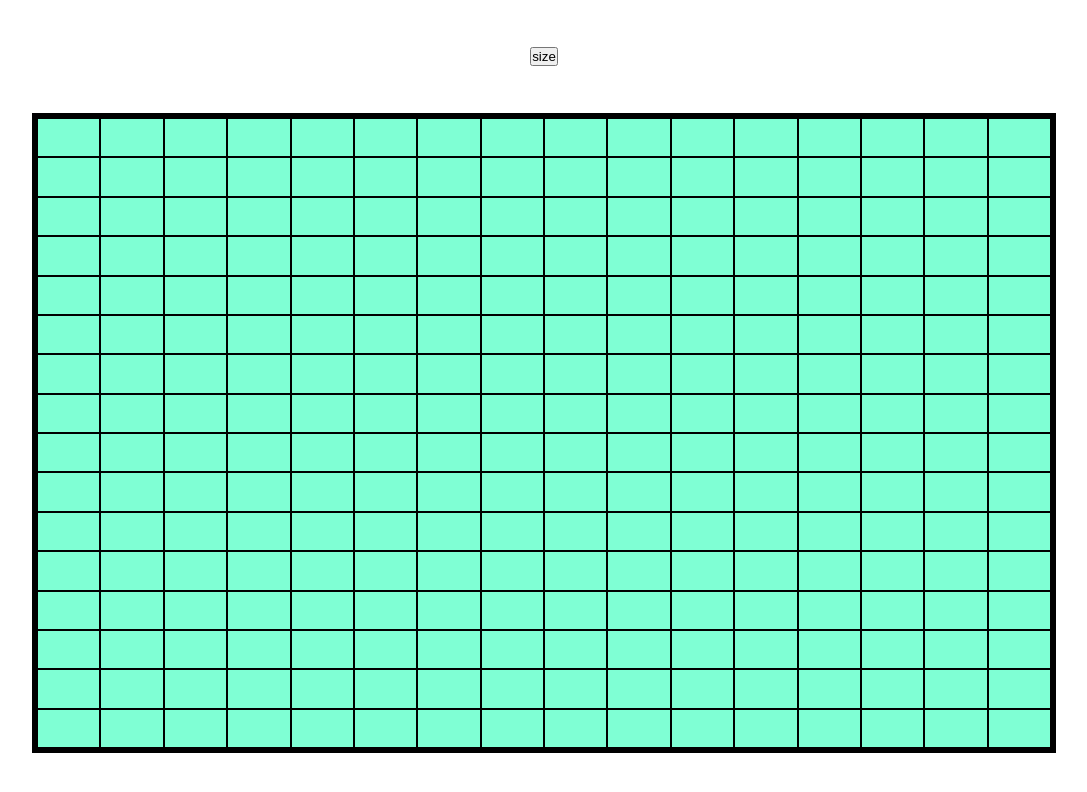
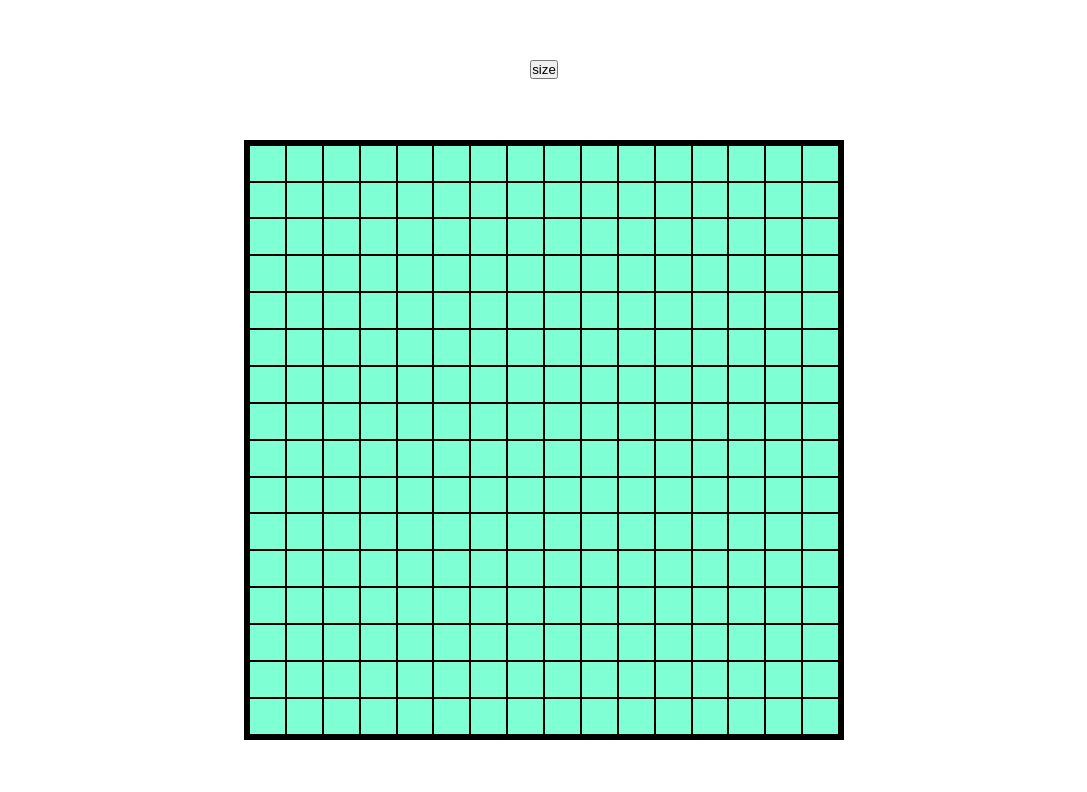
Before and after one commit to Danielfinx/odin_Etch-a-Sketch, a plain HTML site: page index.html in a window 1280 px wide. Shown: the whole page, without its empty margins (96-1183 px from the left). Drawn offline with Linux system fonts and the light colour scheme.

Commit message:
Changes in the size of the Grid & in the README.md file

```diff
--- a/style.css
+++ b/style.css
@@ -14,8 +14,8 @@ body {
 }
 
 #container {
-    height: 80%;
-    width: 80%;
+    width: 600px;
+    height: 600px;
     display: flex;
     flex-wrap: wrap;
     border: solid 5px;
```
Also changed, not shown: app_screenshot.png, 1 other file.
